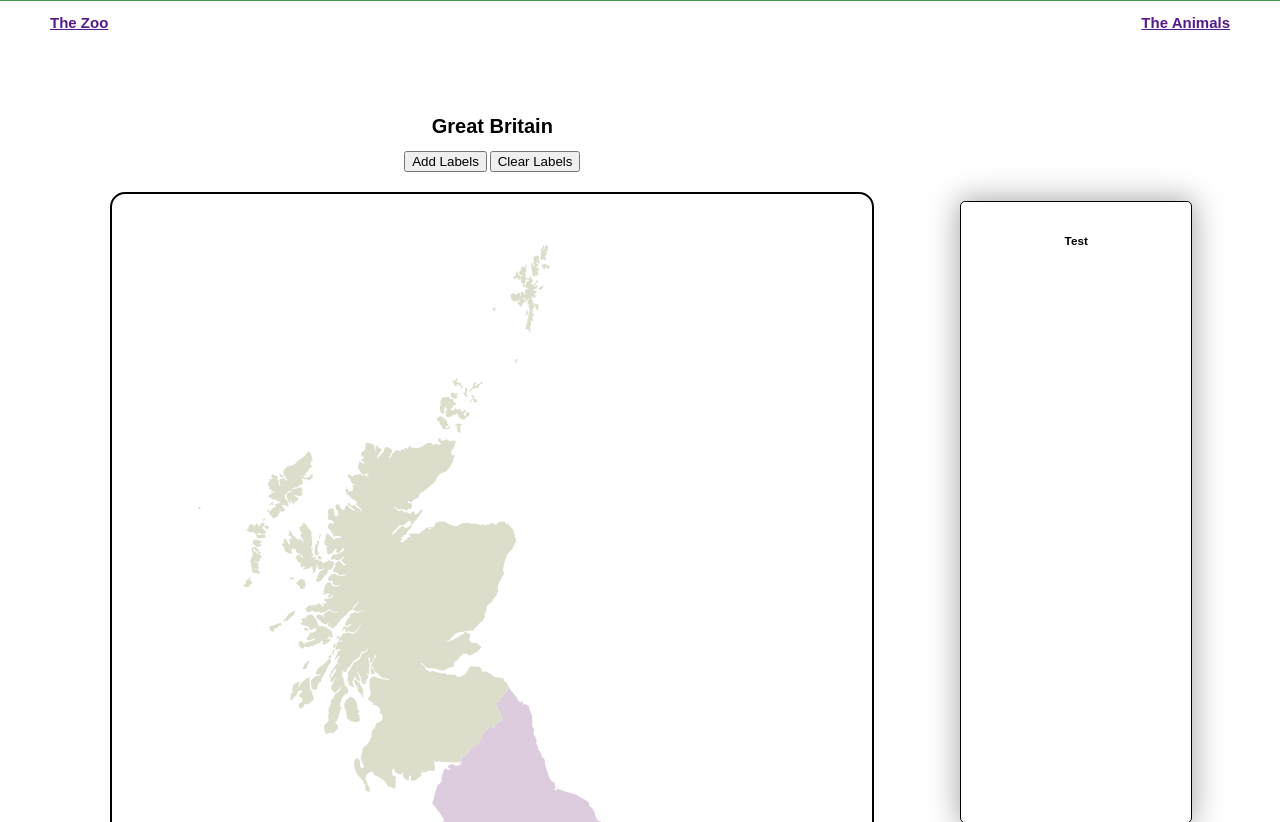
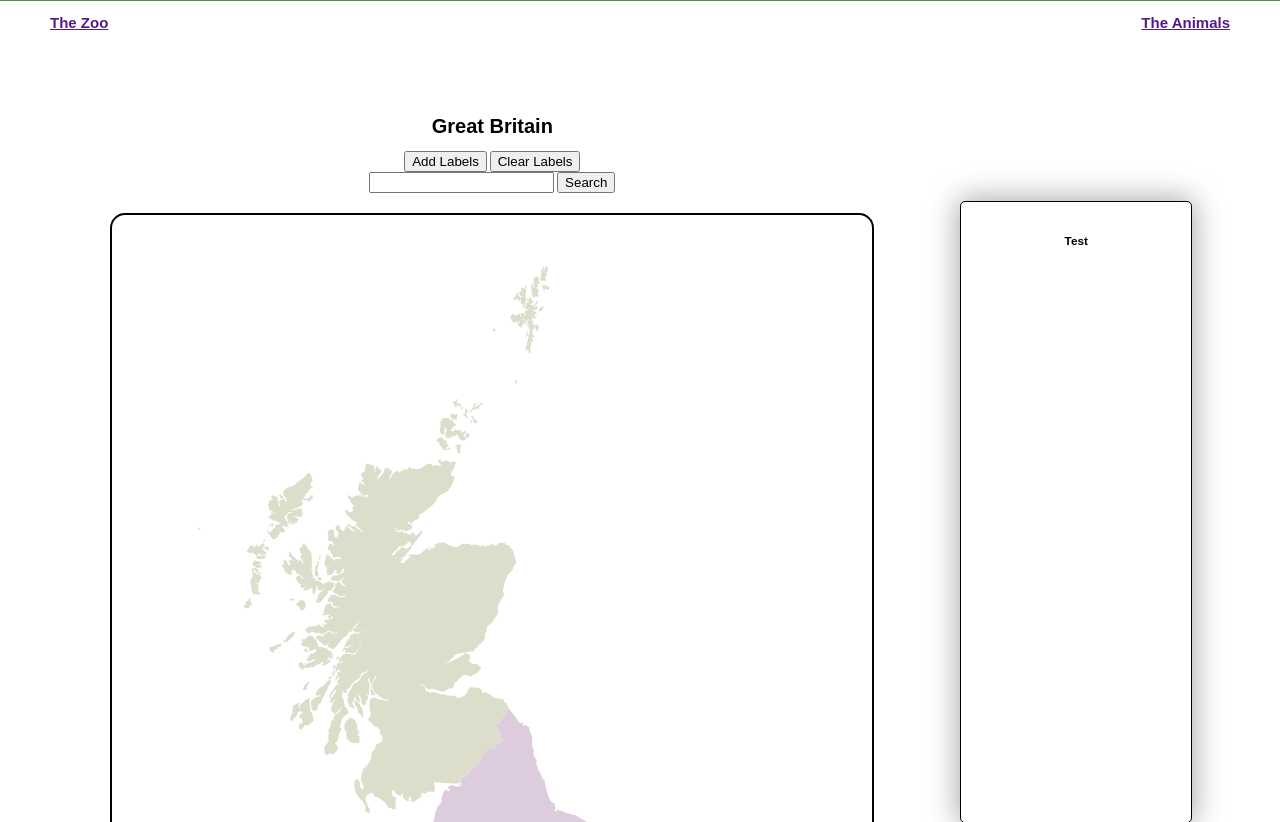
Before and after one commit to jay-tyler/data-petting-zoo, a Python web app: template DATA_PETTING_ZOO/data_petting_zoo/templates/home.jinja2 in a window 1280 px wide. Shown: the part 464-1286 px from the top of the page. Run offline with Jinja, Linux system fonts and the light colour scheme; the template is opened without the code that fills it, so the values that code supplies are empty; some libraries are stand-ins or nearby versions; some web fonts are replaced.

Commit message:
add search bar

```diff
--- a/DATA_PETTING_ZOO/data_petting_zoo/templates/home.jinja2
+++ b/DATA_PETTING_ZOO/data_petting_zoo/templates/home.jinja2
@@ -26,6 +26,10 @@
                 <h1>Great Britain</h1>
                 <button id='btn-add-labels'>Add Labels</button>
                 <button id='btn-clear-labels'>Clear Labels</button>
+                <form action="" method="POST">
+                    <input type="text"></input>
+                    <input type="button" value="Search"></input>
+                </form>
             </div>
 
             <div class='map-content'>
```
